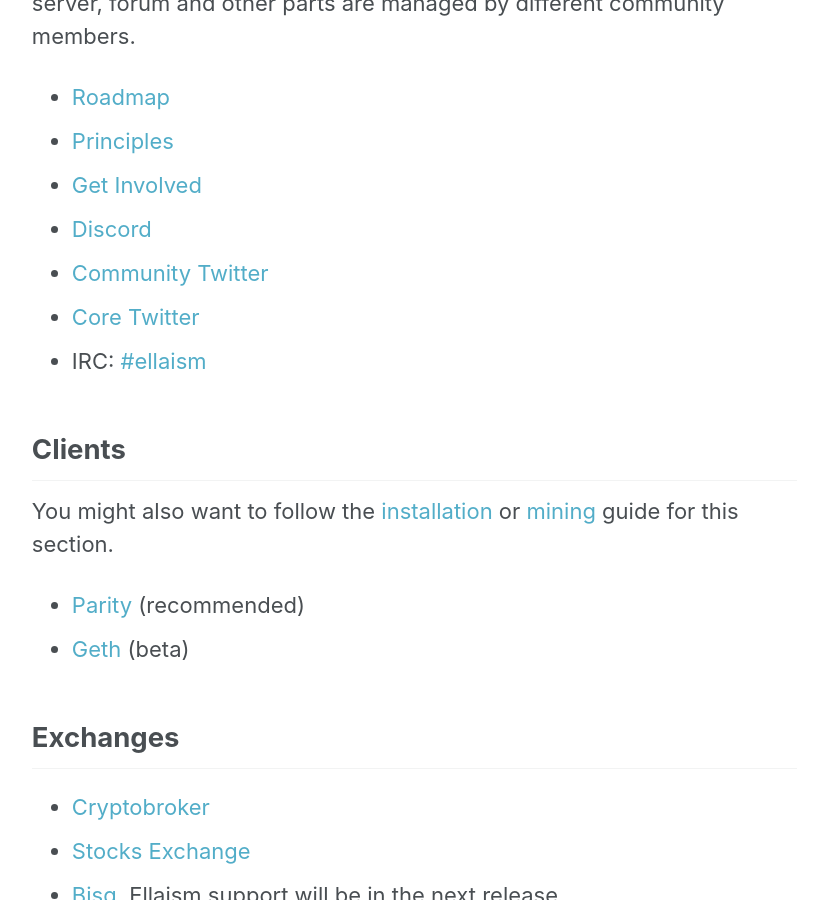
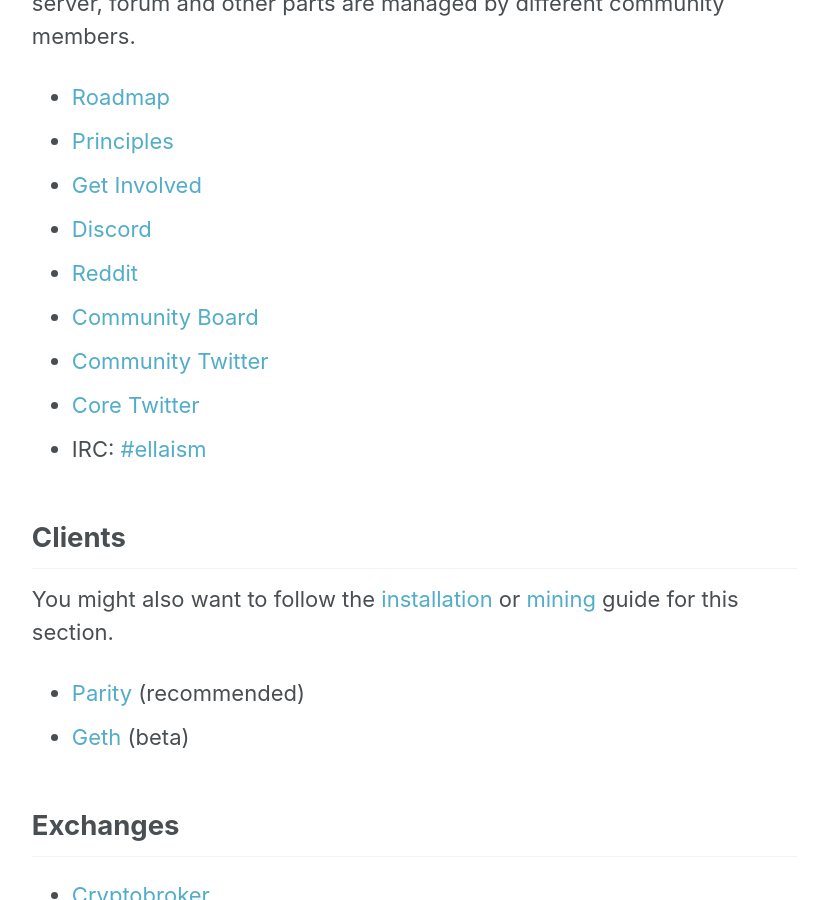
Before and after one commit to ellaism/ellaism.org, a Jekyll site: the page built from _pages/about.md, in a window 1280 px wide and 900 px high, scrolled down 717 px. Shown: the whole window, without its empty margins (252-1080 px from the left). Built offline with Jekyll 4.4.1, drawn with Linux system fonts in a browser that asks for light colours.

Commit message:
Add Reddit and Board links

```diff
--- a/_pages/about.md
+++ b/_pages/about.md
@@ -27,6 +27,8 @@
 * [Principles](/principles/)
 * [Get Involved](https://github.com/ellaism/meta)
 * [Discord](https://discord.gg/66Pn9jn)
+* [Reddit](https://www.reddit.com/r/ellaism/)
+* [Community Board](https://board.ellaism.io/)
 * [Community Twitter](https://twitter.com/EllaismCoin)
 * [Core Twitter](https://twitter.com/EllaismCore)
 * IRC: [#ellaism](http://webchat.freenode.net/?channels=ellaism)
```
